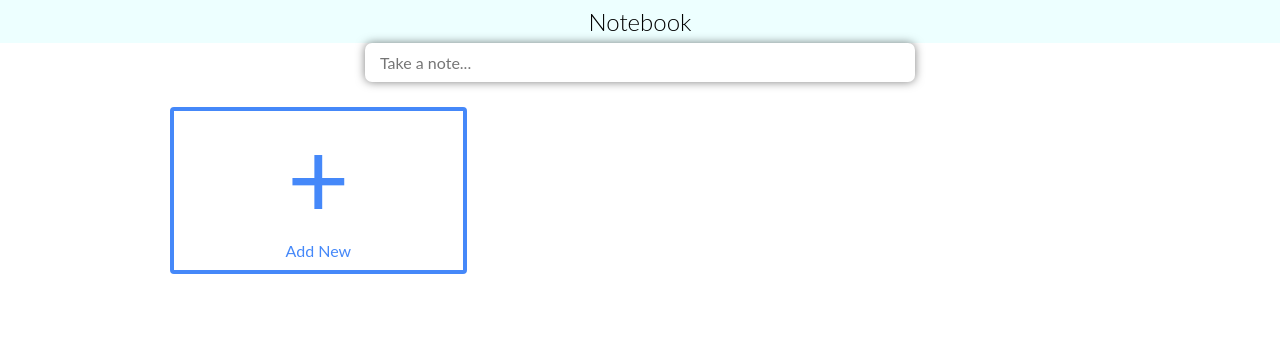
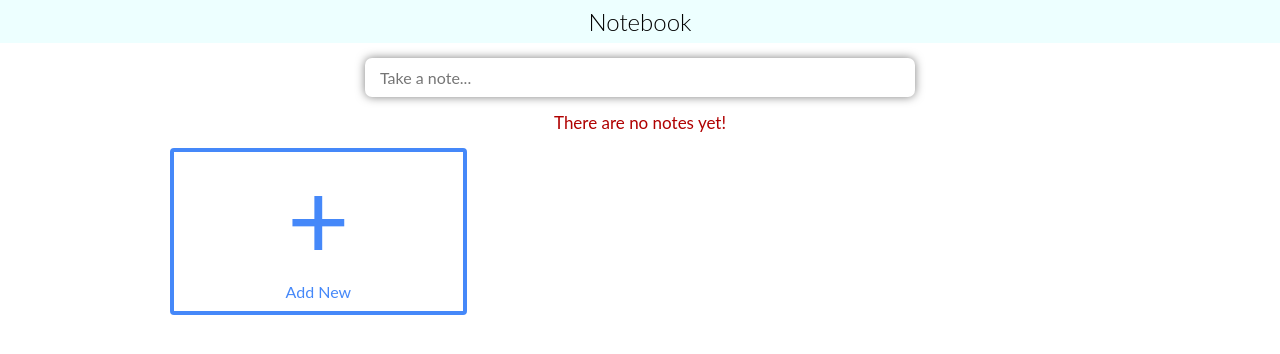
Before and after one commit to Slab3/notebook-react-ts, a React (Create React App) app: page / in a window 1280 px wide. Shown: the top 354 px of the page. Built offline with nearby package versions, Linux system fonts and the light colour scheme.

Commit message:
Added search by title and description.

```diff
--- a/src/components/Common/AddTextareaBtn/AddTextareaBtn.tsx
+++ b/src/components/Common/AddTextareaBtn/AddTextareaBtn.tsx
@@ -8,7 +8,7 @@ export default function AddTextareaBtn({ createItem }: any) {
           onClick={() => {
             createItem({
               id: '',
-              checkbox: '',
+              checkbox: '', // there must be status, as i see in "NoteWrapper"
               description: '',
               value: '',
             })
--- a/src/components/Common/Content/index.tsx
+++ b/src/components/Common/Content/index.tsx
@@ -1,21 +1,49 @@
-import {BtnAddNote, NoteWrapper} from "../../index";
+import React, {useContext, useState} from "react";
+import {BtnAddNote, NoteWrapper, Search} from "../../index";
 import {Item} from "../../../types/item";
 import {Notes} from "../../../context/notes";
-import React, {useContext, useEffect} from "react";
 
 export default function Content() {
   const { notes } = useContext(Notes);
 
-  useEffect(() => {
-    // console.log( notes );
-  }, [notes]);
+  // filtering Notes through search
+  const [search, setSearch] = useState<string>('');
+  const searchChangeHandler = (event: React.ChangeEvent<HTMLInputElement>) => {
+    setSearch(event.target.value)
+  };
+
+  let filterByTitle = notes.filter((note) => {
+    return note.title.toUpperCase().indexOf(search.toUpperCase()) >= 0;
+  });
+  let filterByDescription = notes.filter((note) => {
+    let newNotesItem = note.items.map((item)=>{
+      return item.description;
+    });
+    return newNotesItem.toLocaleString().toUpperCase().indexOf(search.toUpperCase()) >= 0;
+  });
+
+  // new array with filtered notes
+  let filteredNotes = filterByTitle.length !== 0 ? filterByTitle : filterByDescription;
+
+  // alerts
+  const noNotesAlert = (<li className={"alertContent"}>There are no notes yet!</li>);
+  const noTitleMatchAlert = (<li className={"alertContent"}>No title matches found. Search by description...</li>);
+  const nothingFoundAlert = (<li className={"alertContent"}>You don't have a note with this title or description!</li>);
+
 
   return (
-    <div className="notes" id="notes">
-      {notes.map((args: Item) => (
-        <NoteWrapper key={args.id} {...args} />
-      ))}
-      <BtnAddNote/>
-    </div>
+    <>
+      <Search search={search} onSearchChange={searchChangeHandler}/>
+      {filterByTitle.length === 0 && notes.length !== 0 && filteredNotes.length !== 0 ? noTitleMatchAlert : null}
+      {notes.length === 0 ? noNotesAlert : null}
+      {filteredNotes.length === 0 && notes.length !== 0 ? nothingFoundAlert : null}
+
+      <div className="notes" id="notes">
+        {filteredNotes.map((args: Item) => (
+          <NoteWrapper key={args.id} {...args} />
+        ))}
+        <BtnAddNote/>
+      </div>
+    </>
   )
 }
--- a/src/components/Common/InputSearch/InputSearch.module.scss
+++ b/src/components/Common/InputSearch/InputSearch.module.scss
@@ -1,12 +1,12 @@
 .searchField {
   text-align: center;
+  margin: 15px 0;
 
   input {
     max-width: 550px;
     min-width: 230px;
     width: 100%;
     padding: 10px 15px;
-    margin: 0 0 25px;
     font-size: 16px;
     border: none;
     border-radius: 7px;
--- a/src/components/Common/InputSearch/InputSearch.tsx
+++ b/src/components/Common/InputSearch/InputSearch.tsx
@@ -1,10 +1,23 @@
 import React from 'react';
 import styles from './InputSearch.module.scss';
 
-export default function Search() {
+interface IFilterNotes {
+  search: string
+  onSearchChange(event: React.ChangeEvent<HTMLInputElement>): void
+
+}
+
+export default function Search( { search, onSearchChange }: IFilterNotes ) {
   return (
       <div className={styles.searchField}>
-        <input id="search" type="text" autoComplete="off" placeholder="Take a note..."/>
+        <input
+          id="search"
+          type="text"
+          autoComplete="off"
+          placeholder="Take a note..."
+          value={search}
+          onChange={onSearchChange}
+        />
       </div>
   )
 }
--- a/src/components/Common/NoteWrapper/NoteWrapper.module.scss
+++ b/src/components/Common/NoteWrapper/NoteWrapper.module.scss
@@ -4,7 +4,7 @@
   border-radius: 8px;
   padding: 10px;
   margin: 0 10px 20px 10px;
-  width: calc(33% - 20px);
+  width: calc(33.3% - 20px);
   background-color: #dce7fb;
   height: min-content;
 
--- a/src/context/notes.tsx
+++ b/src/context/notes.tsx
@@ -26,7 +26,7 @@ export function useCreateNote() {
 export function useUpdateNote() {
   const { notes, setNotes } = useContext(Notes);
 
-  return (id: string, newNote: Item): void => { // id was with type :string
+  return (id: string, newNote: Item): void => {
     const newNotes = [...notes];
     const oldNote = newNotes.find(({ id: idNote }) => idNote === id);
 
@@ -40,7 +40,7 @@ export function useUpdateNote() {
 export function useDeleteNote() {
   const { notes, setNotes } = useContext(Notes);
 
-  return (id: string): void => { //  return (id: string, note: Item) => {
+  return (id: string): void => {
     setNotes([...notes.filter(({ id: idNote }) => idNote !== id )]);
   }
 }
@@ -50,7 +50,8 @@ interface ContextProvider {
 }
 
 export default function NotesProvider({ children }: ContextProvider): JSX.Element {
-  const [notes, setNotes] = useState<Item[]>(JSON.parse(localStorage.getItem("notes")as any) || []);
+  // added storage
+  const [notes, setNotes] = useState<Item[]>(JSON.parse(localStorage.getItem("notes")as string) || []);
 
   return (
     <Notes.Provider
--- a/src/page/Home/Home.tsx
+++ b/src/page/Home/Home.tsx
@@ -1,4 +1,4 @@
-import React from 'react';
+import React, {useState} from 'react';
 import { Search } from '../../components/index';
 import NotesProvider  from "../../context/notes";
 import Content from "../../components/Common/Content";
@@ -6,13 +6,13 @@ import Content from "../../components/Common/Content";
 import '../../styles/main.scss';
 
 function App() {
+
   return (
       <>
         <header className="header">
           <h2>Notebook</h2>
         </header>
         <section className="container main-section">
-          <Search/>
           <NotesProvider>
             <Content /> {/*all notes and button*/}
           </NotesProvider>
--- a/src/styles/_page.scss
+++ b/src/styles/_page.scss
@@ -28,3 +28,11 @@
 //    text-decoration: line-through;
 //  }
 //}
+
+
+.alertContent {
+  text-align: center;
+  font-size: 17px;
+  margin: 0 0 15px;
+  color: #b00000;
+}
```
Also changed, not shown: src/util/index.ts (+1 -13 lines), src/types/item.ts (line endings or trailing spaces).
